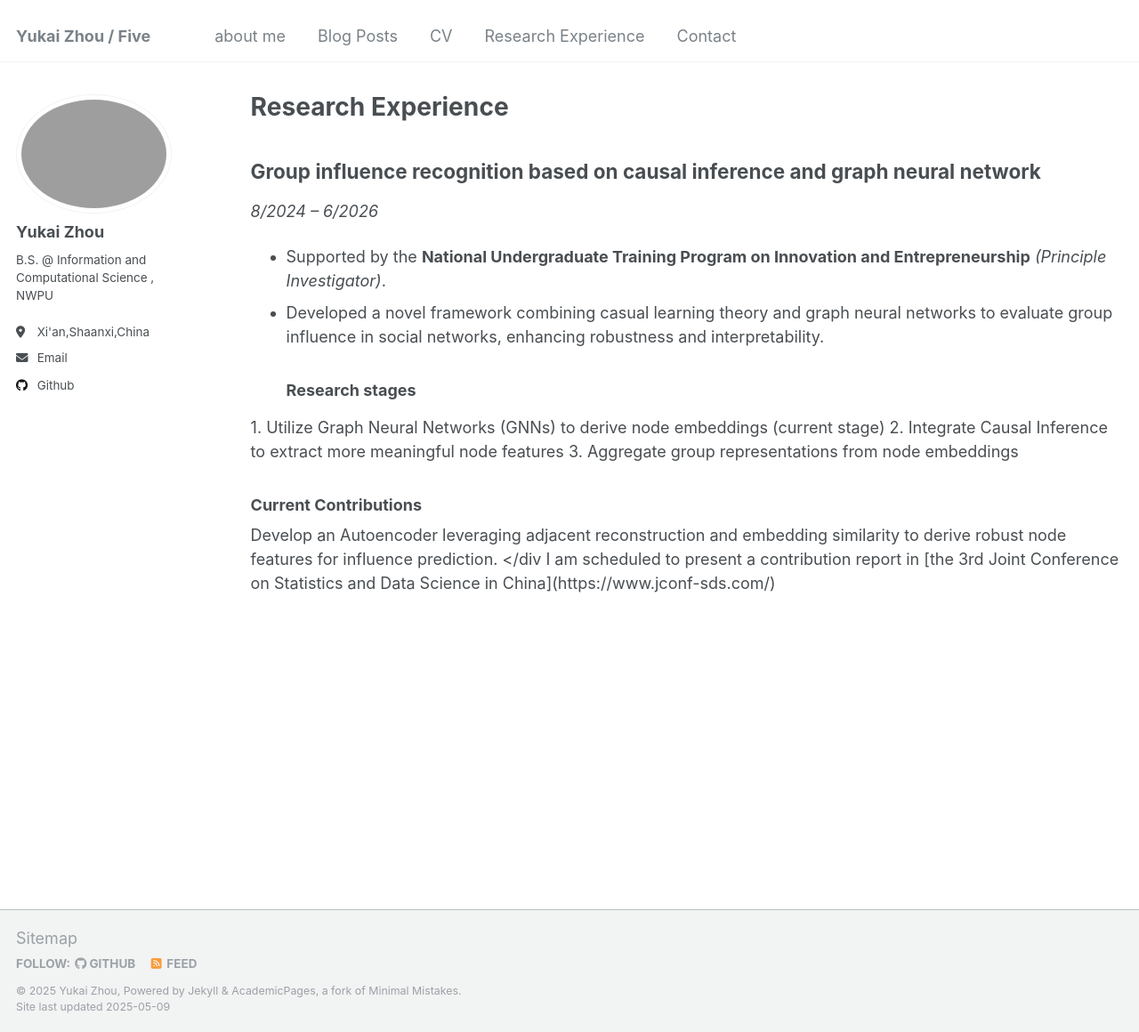
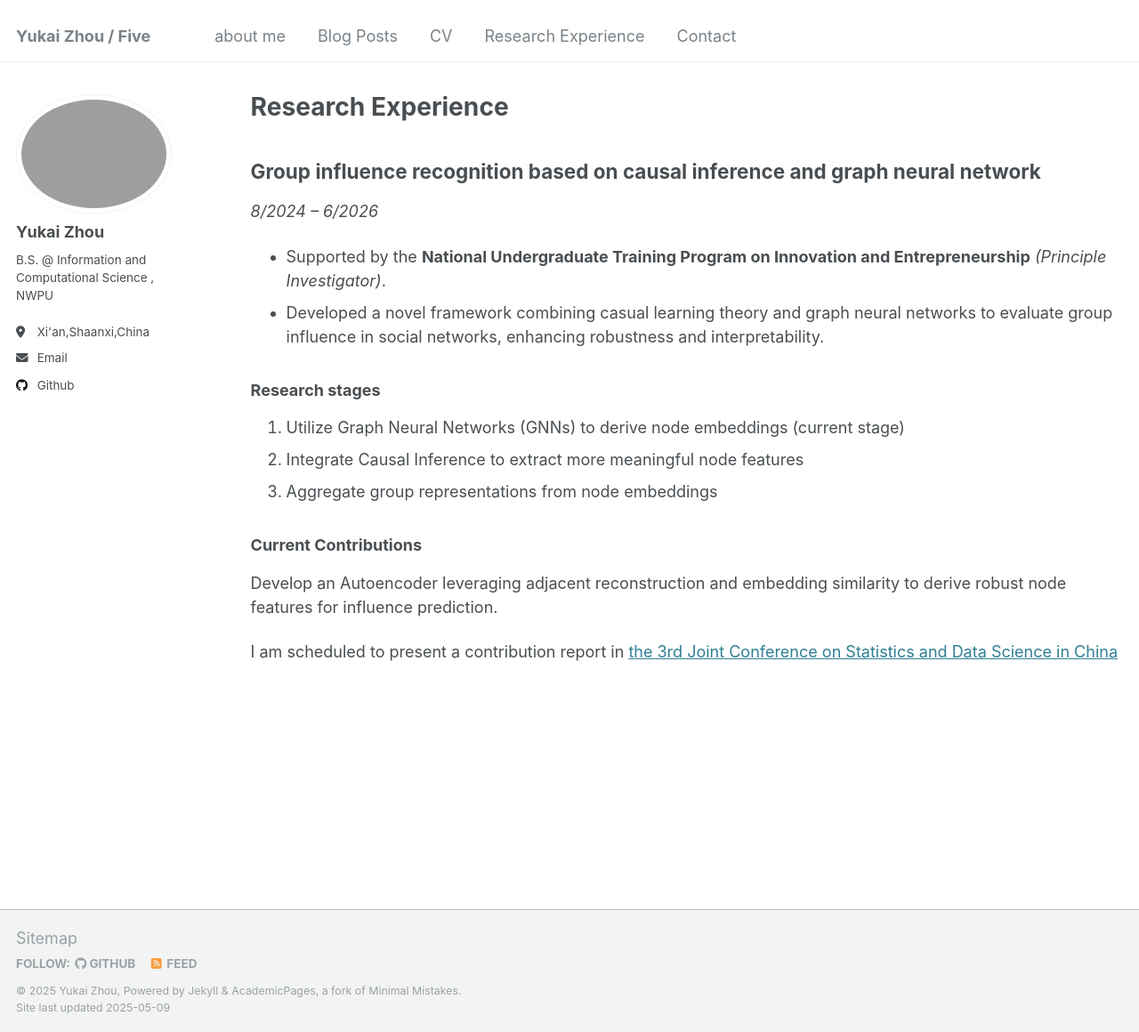
Before and after one commit to 520activater/520activater.github.io, a Jekyll site: the page built from _pages/research-experience.md, in a window 1280 px wide and 1160 px high. Shown: the whole window at 89% size. Built offline with Jekyll 4.4.1, drawn with Linux system fonts in a browser that asks for light colours.

Commit message:
Update research-experience.md

```diff
--- a/_pages/research-experience.md
+++ b/_pages/research-experience.md
@@ -11,16 +11,14 @@ redirect_from:
 *8/2024 – 6/2026*
 - Supported by the **National Undergraduate Training Program on Innovation and Entrepreneurship** *(Principle Investigator)*.
 - Developed a novel framework combining casual learning theory and graph neural networks to evaluate group influence in social networks, enhancing robustness and interpretability.
+
 ### Research stages
-<div style="text-align: left;">
 1. Utilize Graph Neural Networks (GNNs) to derive node embeddings (current stage)
 2. Integrate Causal Inference to extract more meaningful node features
 3. Aggregate group representations from node embeddings
-</div>
 
 ### Current Contributions
-<div style="text-align: left;">
 Develop an Autoencoder leveraging adjacent reconstruction and embedding similarity to derive robust node features for influence prediction.
-</div
+
 
 I am scheduled to present a contribution report in [the 3rd Joint Conference on Statistics and Data Science in China](https://www.jconf-sds.com/)
```
